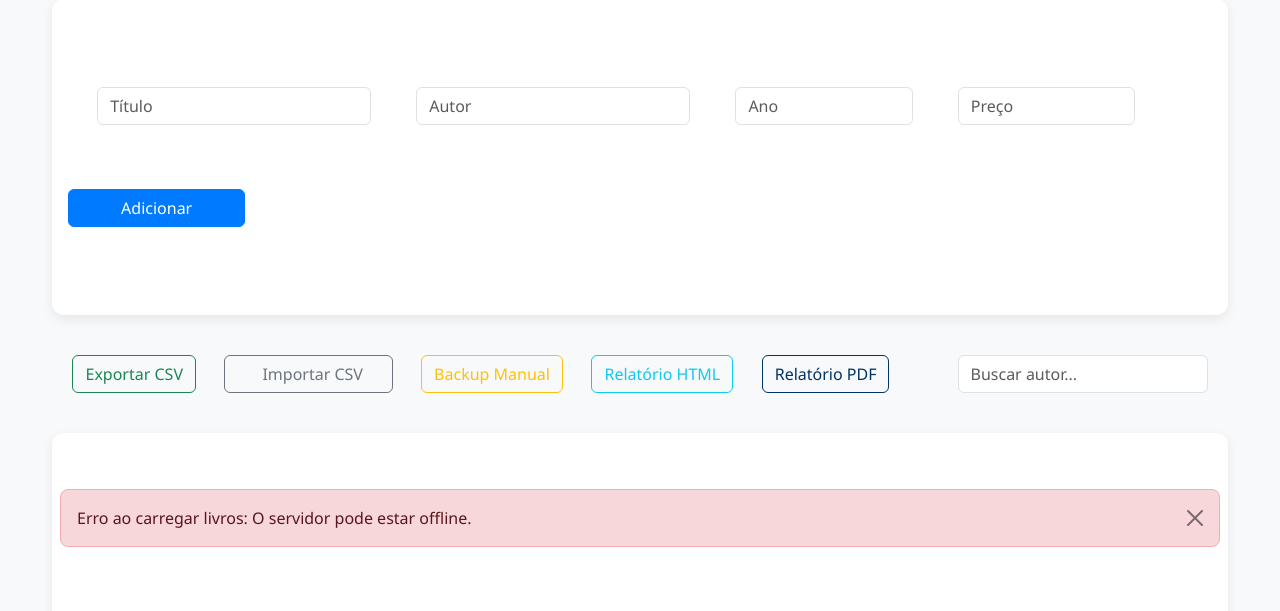
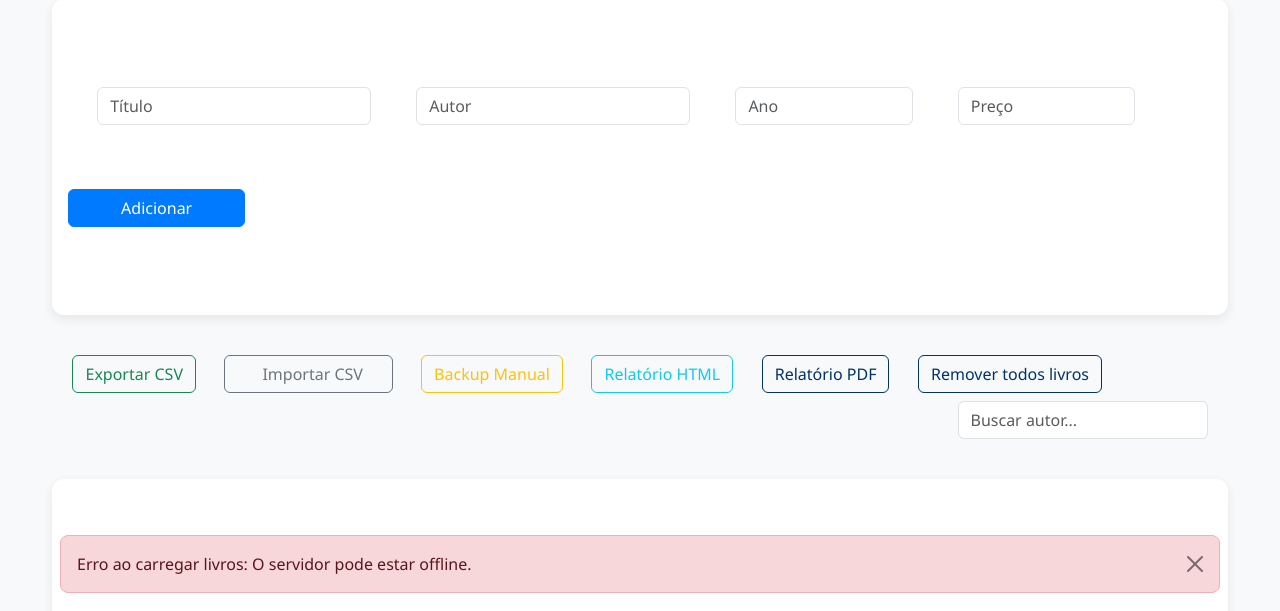
Before and after one commit to Hendr3w/A1-Final, a Python web app: template templates/index.html in a window 1280 px wide. Shown: the part 190-801 px from the top of the page. Run offline with Jinja, Linux system fonts and the light colour scheme; the template is opened without the code that fills it, so the values that code supplies are empty; some libraries are stand-ins or nearby versions.

Commit message:
add button to remove all books

```diff
--- a/templates/index.html
+++ b/templates/index.html
@@ -50,6 +50,7 @@
     <button id="btn-backup" class="btn btn-outline-warning">Backup Manual</button>
     <button id="btn-html" class="btn btn-outline-info">Relatório HTML</button>
     <button id="btn-pdf" class="btn btn-outline-dark">Relatório PDF</button>
+    <button id="btn-remove-all" class="btn btn-outline-dark">Remover todos livros</button>
     <input id="search" class="form-control ms-auto" style="max-width: 250px;" placeholder="Buscar autor...">
     </div>
 
@@ -82,6 +83,7 @@
   add: "/api/books",
   updatePrice: (id) => `/api/books/${id}/price`,
   delete: (id) => `/api/books/${id}`,
+  deleteAll: () => `/api/books`,
   search: (q) => `/api/search?q=${encodeURIComponent(q)}`,
   export: "/api/export",
   import: "/api/import",
@@ -181,6 +183,21 @@
   }
 }
 
+
+async function deleteAllBooks() {
+  if (!confirm(`Confirmar remoção de todos os livros?`)) return;
+
+  const res = await fetch(api.deleteAll(), { method: "DELETE" });
+
+  if (res.ok) {
+    fetchBooks();
+    showMsg("Todos os livros removidos. Backup automático criado.", "success");
+  }
+  else {
+    showMsg("Erro ao remover livros.", "danger");
+  }
+}
+
 // === Event Listeners ===
 
 document.getElementById("form-add").addEventListener("submit", async (e) => {
@@ -257,6 +274,12 @@
   window.location = api.reportPdf;
 });
 
+document.getElementById("btn-remove-all").addEventListener("click", async() => {
+  showMsg("Deletando todos os livros...", "info");
+  await deleteAllBooks();
+  showMsg(`Todos os livros deletados`, "success");
+});
+
 document.getElementById("search").addEventListener("input", async (e) => {
   const q = e.target.value.trim();
 
```
Also changed, not shown: app.py (+7 -0 lines), db.py (+8 -0 lines).
